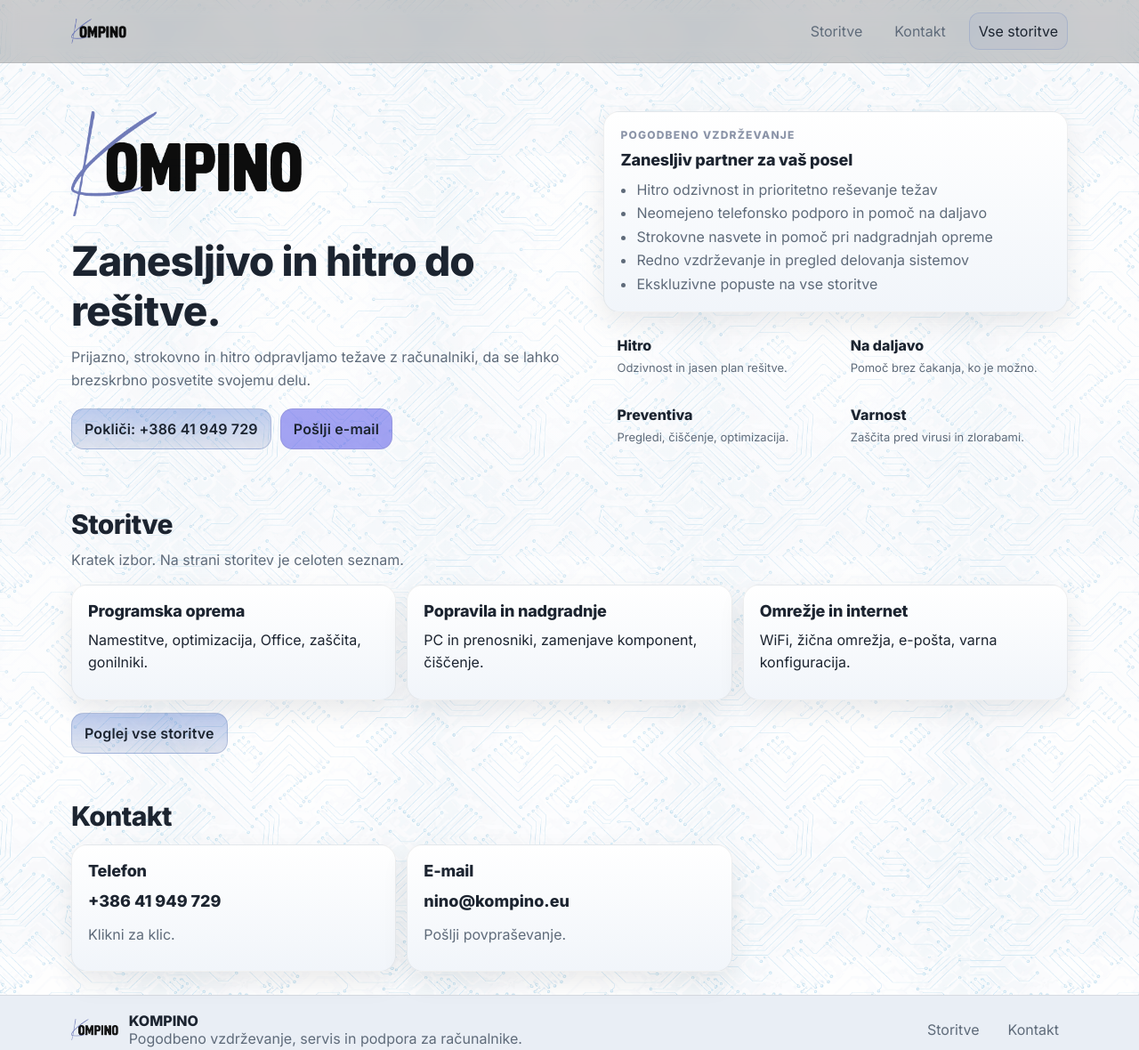
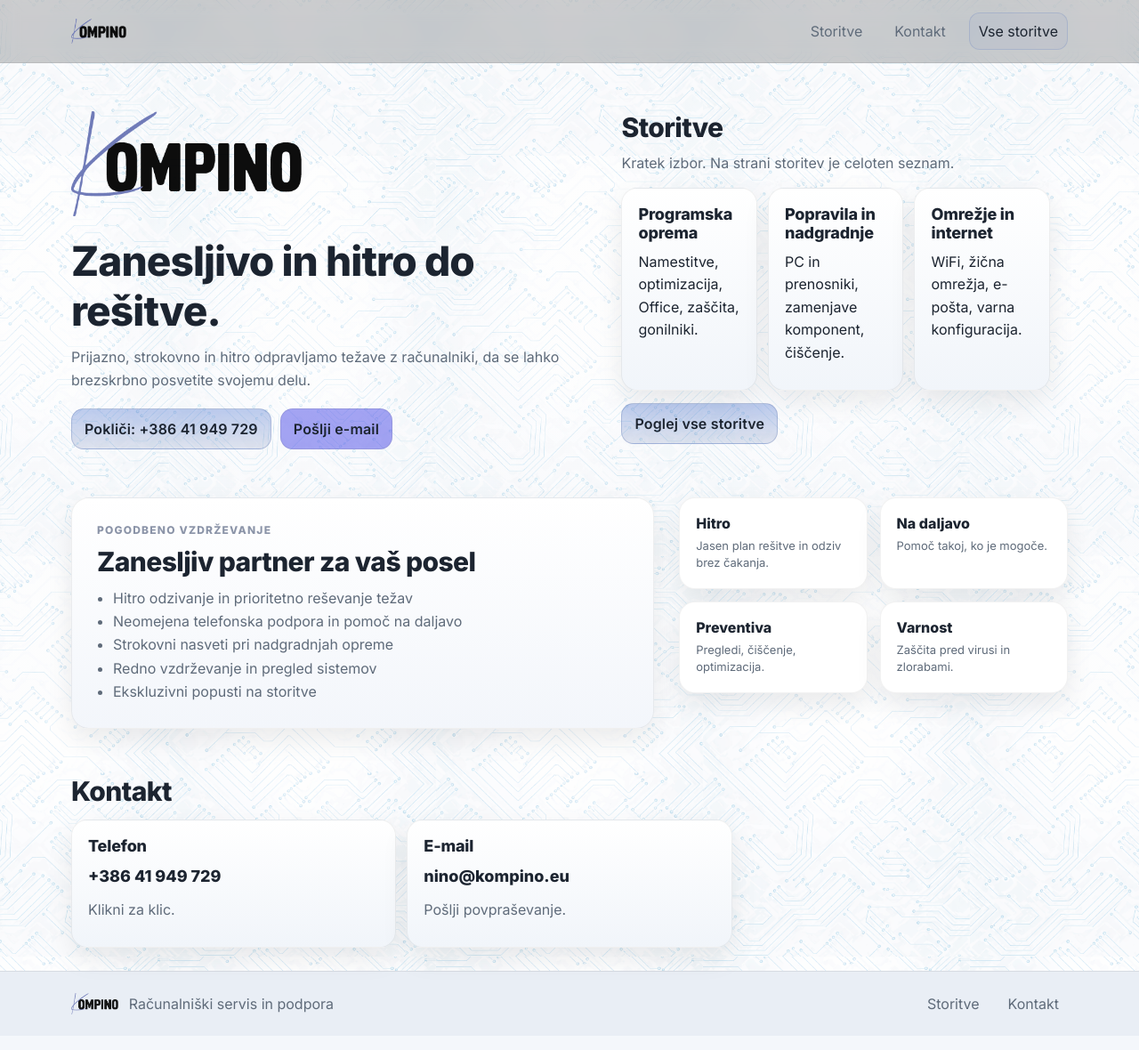
Before and after one commit to ggrozdek/kompino, a plain HTML site: page index.html in a window 1280 px wide. Shown: the whole page at 89% size. Drawn offline with Linux system fonts and the light colour scheme.

Commit message:
update menjava storitve/pogodba

```diff
--- a/index.html
+++ b/index.html
@@ -47,45 +47,7 @@
           </div>
         </div>
 
-        <div class="hero-cards" aria-label="Ključne prednosti">
-          <div class="card">
-            <div class="kicker">Pogodbeno vzdrževanje</div>
-            <div class="card-title">Zanesljiv partner za vaš posel</div>
-            <ul class="list">
-              <li>Hitro odzivnost in prioritetno reševanje težav</li>
-              <li>Neomejeno telefonsko podporo in pomoč na daljavo</li>
-              <li>Strokovne nasvete in pomoč pri nadgradnjah opreme</li>
-              <li>Redno vzdrževanje in pregled delovanja sistemov</li>
-              <li>Ekskluzivne popuste na vse storitve</li>
-            </ul>
-          </div>
 
-          <div class="mini-grid">
-            <div class="mini">
-              <div class="mini-title">Hitro</div>
-              <div class="mini-text">Odzivnost in jasen plan rešitve.</div>
-            </div>
-            <div class="mini">
-              <div class="mini-title">Na daljavo</div>
-              <div class="mini-text">Pomoč brez čakanja, ko je možno.</div>
-            </div>
-            <div class="mini">
-              <div class="mini-title">Preventiva</div>
-              <div class="mini-text">Pregledi, čiščenje, optimizacija.</div>
-            </div>
-            <div class="mini">
-              <div class="mini-title">Varnost</div>
-              <div class="mini-text">Zaščita pred virusi in zlorabami.</div>
-            </div>
-          </div>
-        </div>
-      </div>
-    </section>
-
-
-
-
-    <section id="storitve" class="section">
      <div class="container">
        <h2>Storitve</h2>
         <p class="muted">Kratek izbor. Na strani storitev je celoten seznam.</p>
@@ -113,6 +75,52 @@
      </div>
     </section>
 
+    <section id="storitve" class="section">
+      <div class="container">
+        <div class="contract-box">
+          <div class="contract-left">
+            <div class="kicker">Pogodbeno vzdrževanje</div>
+            <h2>Zanesljiv partner za vaš posel</h2>
+
+            <ul class="list">
+              <li>Hitro odzivanje in prioritetno reševanje težav</li>
+              <li>Neomejena telefonska podpora in pomoč na daljavo</li>
+              <li>Strokovni nasveti pri nadgradnjah opreme</li>
+              <li>Redno vzdrževanje in pregled sistemov</li>
+             <li>Ekskluzivni popusti na storitve</li>
+            </ul>
+          </div>
+
+         <div class="contract-right">
+           <div class="mini-card">
+              <div class="mini-title">Hitro</div>
+              <div class="mini-text">Jasen plan rešitve in odziv brez čakanja.</div>
+            </div>
+
+            <div class="mini-card">
+              <div class="mini-title">Na daljavo</div>
+              <div class="mini-text">Pomoč takoj, ko je mogoče.</div>
+            </div>
+
+            <div class="mini-card">
+              <div class="mini-title">Preventiva</div>
+              <div class="mini-text">Pregledi, čiščenje, optimizacija.</div>
+            </div>
+
+            <div class="mini-card">
+              <div class="mini-title">Varnost</div>
+              <div class="mini-text">Zaščita pred virusi in zlorabami.</div>
+            </div>
+          </div>
+        </div>
+      </div>
+    </section>
+
+
+
+
+
+
     <section id="kontakt" class="section">
       <div class="container">
         <h2>Kontakt</h2>
@@ -139,8 +147,7 @@
       <div class="footer-left">
         <img class="footer-logo" src="assets/kompino-logo.png" alt="KOMPINO">
         <div class="footer-text">
-          <div class="footer-title">KOMPINO</div>
-          <div class="muted">Pogodbeno vzdrževanje, servis in podpora za računalnike.</div>
+          <div class="muted">Računalniški servis in podpora</div>
         </div>
       </div>
       <div class="footer-links">
--- a/style.css
+++ b/style.css
@@ -269,3 +269,41 @@ opacity: 0.95;
   .grid-3{grid-template-columns:1fr}
   .mini-grid{grid-template-columns:1fr}
 }
+
+.contract-box{
+  display:grid;
+  grid-template-columns:1.2fr .8fr;
+  gap:28px;
+  align-items:start;
+}
+
+.contract-left{
+  background:linear-gradient(180deg,#ffffff,#f3f6fb);
+  padding:28px;
+  border-radius:20px;
+  box-shadow:var(--shadow);
+  border:1px solid rgba(0,0,0,.06);
+}
+
+.contract-right{
+  display:grid;
+  grid-template-columns:1fr 1fr;
+  gap:14px;
+}
+
+.mini-card{
+  padding:18px;
+  border-radius:18px;
+  background:#ffffff;
+  border:1px solid rgba(0,0,0,.05);
+  box-shadow:var(--shadow);
+}
+
+@media (max-width: 920px){
+  .contract-box{
+    grid-template-columns:1fr;
+  }
+  .contract-right{
+    grid-template-columns:1fr;
+  }
+}
```
